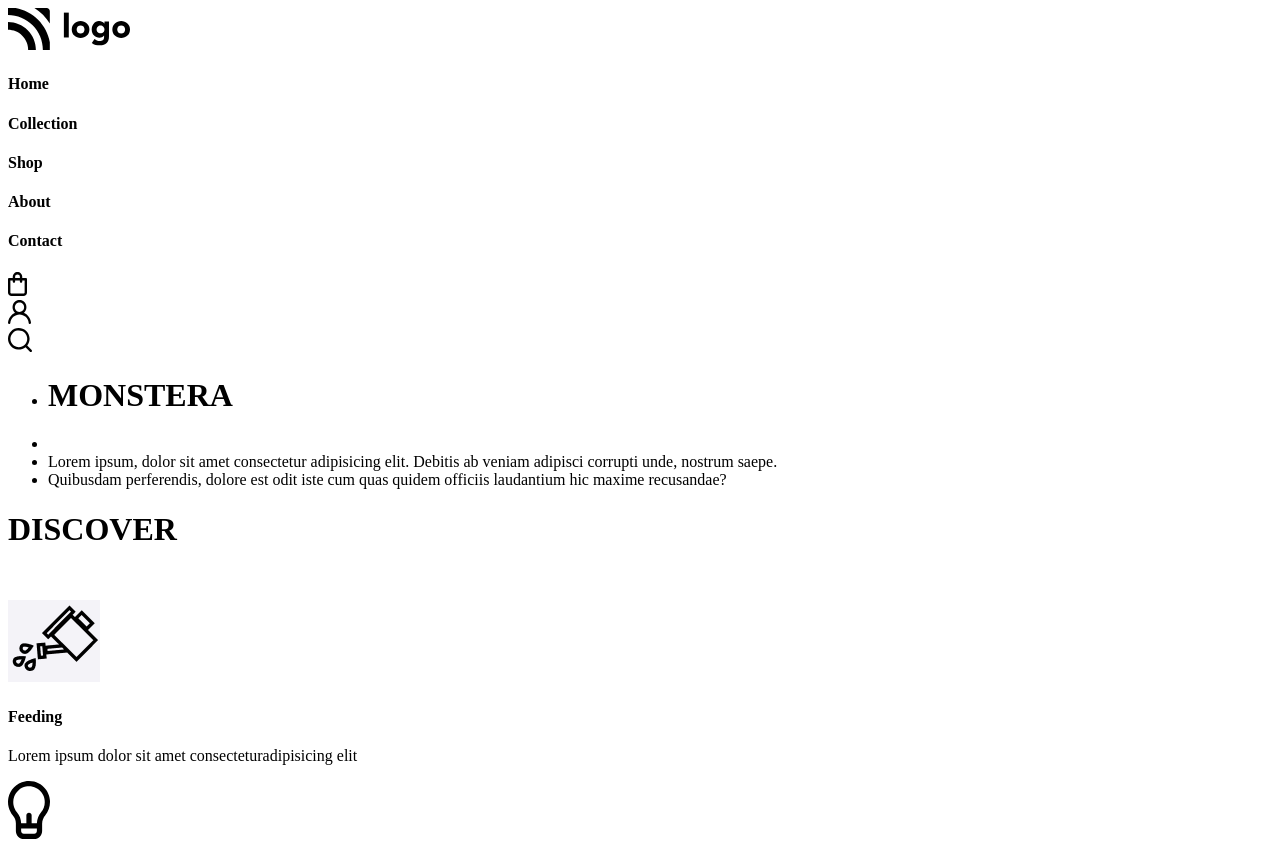
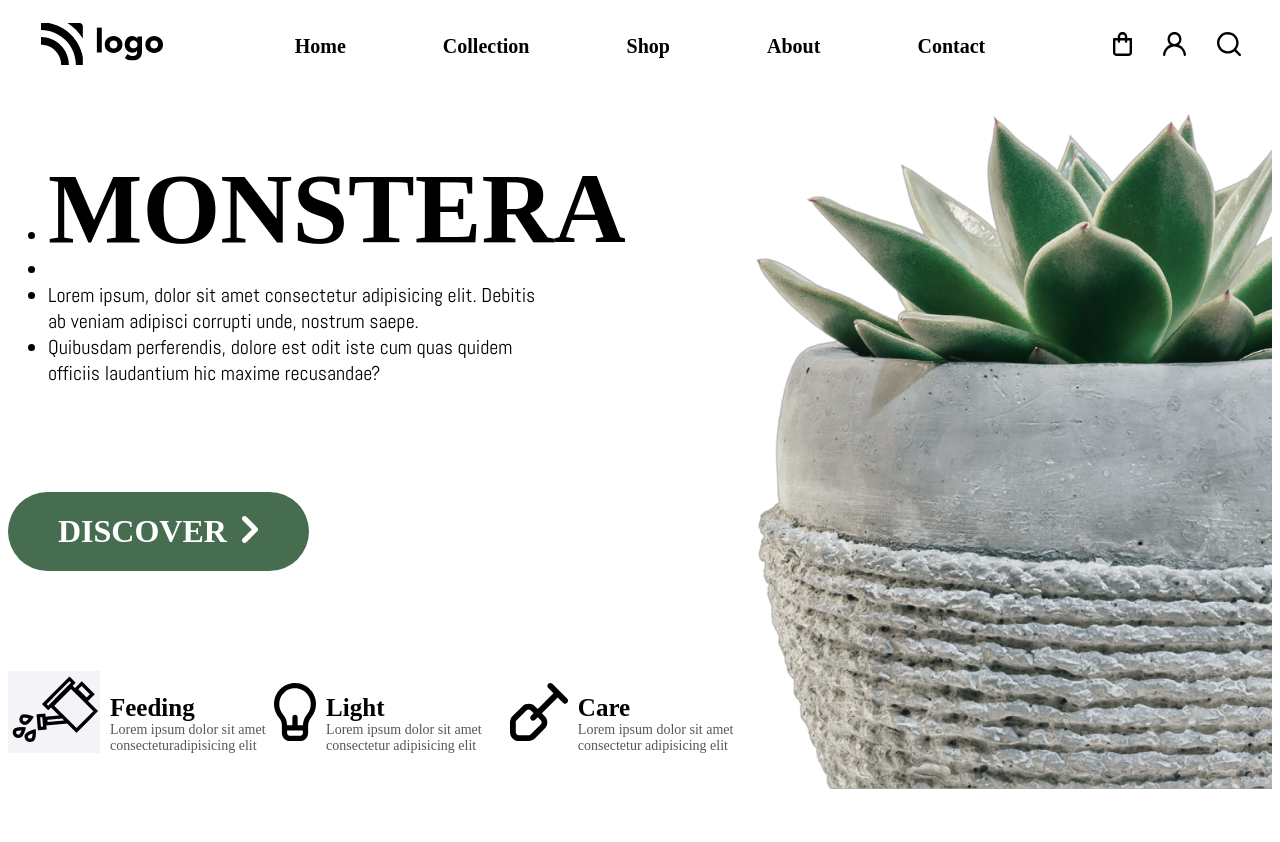
Before and after one commit to Bharath1910/week-one-assignments, a website: page live-class-project-6/index.html in a window 1280 px wide. Shown: the top 842 px of the page. After the commit the page ends 800 px from the top, so only its background shows below. Drawn offline with Linux system fonts and the light colour scheme; a web font is replaced by a local one.

Commit message:
Final assignment done YAY

```diff
--- a/live-class-project-6/index.html
+++ b/live-class-project-6/index.html
@@ -5,6 +5,7 @@
     <meta http-equiv="X-UA-Compatible" content="IE=edge" />
     <meta name="viewport" content="width=device-width, initial-scale=1.0" />
     <title>Document</title>
+    <link rel="stylesheet" href="./style.css">
     <link
       href="https://fonts.googleapis.com/css?family=Allerta"
       rel="stylesheet"
@@ -27,13 +28,19 @@
         <div>
           <h4>Home</h4>
         </div>
-        <div><h4>Collection</h4></div>
+
+        <div>
+            <h4>Collection</h4>
+        </div>
+
         <div>
           <h4>Shop</h4>
         </div>
+
         <div>
           <h4>About</h4>
         </div>
+
         <div>
           <h4>Contact</h4>
         </div>
@@ -41,7 +48,7 @@
 
       <div id="navEnd">
         <div>
-          <img src="/photos/cart.svg" />
+          <img src="./photos/cart.svg" />
         </div>
         <div>
           <img src="./photos/user.svg" />
@@ -70,6 +77,7 @@
             </ul>
           </div>
         </div>
+
         <div id="midWholePart12">
           <div id="midWholePart121">
             <div>
@@ -80,6 +88,7 @@
             </div>
           </div>
         </div>
+
         <div id="midWholePart13">
           <div class="midWholePart13Parts">
             <div>
@@ -92,6 +101,7 @@
               </p>
             </div>
           </div>
+
           <div class="midWholePart13Parts">
             <div>
               <img id="light" src="./photos/light.svg" alt="" />
@@ -103,6 +113,7 @@
               </p>
             </div>
           </div>
+
           <div class="midWholePart13Parts">
             <div>
               <img id="care" src="./photos/plough.svg" />
@@ -116,6 +127,7 @@
           </div>
         </div>
       </div>
+
       <div>
         <img id="imgMain" src="./photos/6_folwer_cut.png" />
       </div>
--- /dev/null
+++ b/live-class-project-6/style.css
@@ -0,0 +1,95 @@
+#navbarMonstera {
+    display: flex;
+    align-items: center;
+}
+
+#navFirst {
+    flex: 15;
+    text-align: center;
+}
+
+#navMid {
+    display: flex;
+    justify-content: space-evenly;
+    flex: 70;
+}
+
+#navMid > * {
+    font-size: 20px;
+}
+
+#navEnd {
+    display: flex;
+    justify-content: space-evenly;
+    flex: 15;
+}
+
+#midWhole {
+    display: flex;
+}
+
+#midWholePart1 {
+    display: flex;
+    flex-direction: column;
+
+    justify-content: space-between;
+}
+
+#midWholePart11 div ul li {
+    font-family: "abel";
+    font-size: 20px;
+    width: 500px;
+
+}
+
+#monstera {
+    font-size: 100px;
+    font-family: "Allerta";
+    margin-bottom: -10px;
+}
+
+
+
+#midWholePart121 {
+    display: flex;
+    align-items: center;
+    background-color: #466D50;
+    width: max-content;
+    padding: 0 50px;
+    border-radius: 50px;
+}
+
+#midWholePart121 div h1 {
+    color: #FFFFFF;
+    margin-right: 15px;
+}
+
+
+#midWholePart13 {
+    display: flex;
+}
+
+.midWholePart13Parts {
+    display: flex;
+    align-items: center;
+}
+
+.midWholePart13Parts div img {
+    margin-right: 10px;
+}
+
+.midWholePart13Parts div h4 {
+    font-size: 25px;
+}
+
+.text {
+    font-size: 14px;
+    margin-top: -33px;
+    color: #575757;
+}
+
+#imgMain {
+    height: 85vh;
+    position: relative;
+    top: 25px;
+}
```
